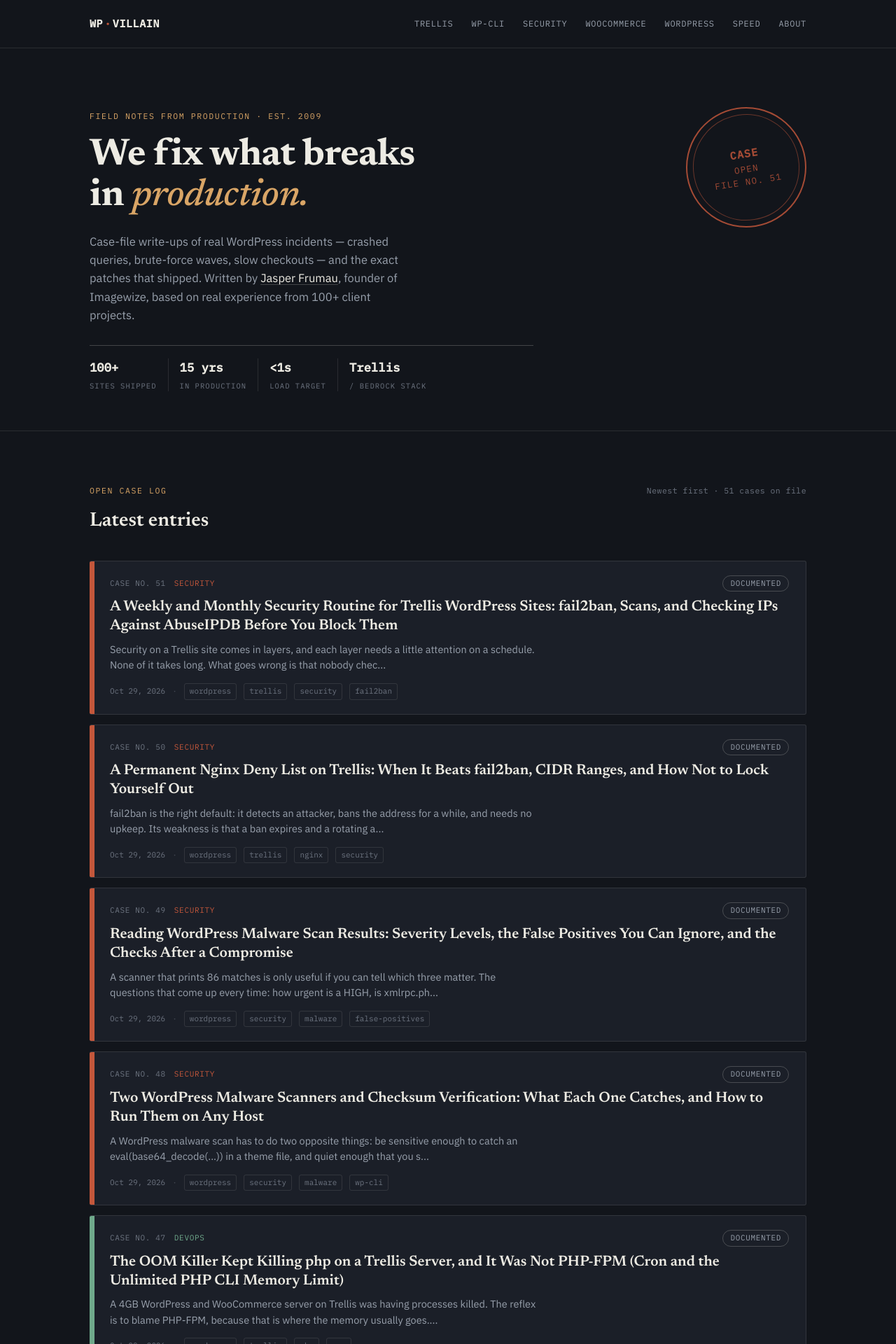
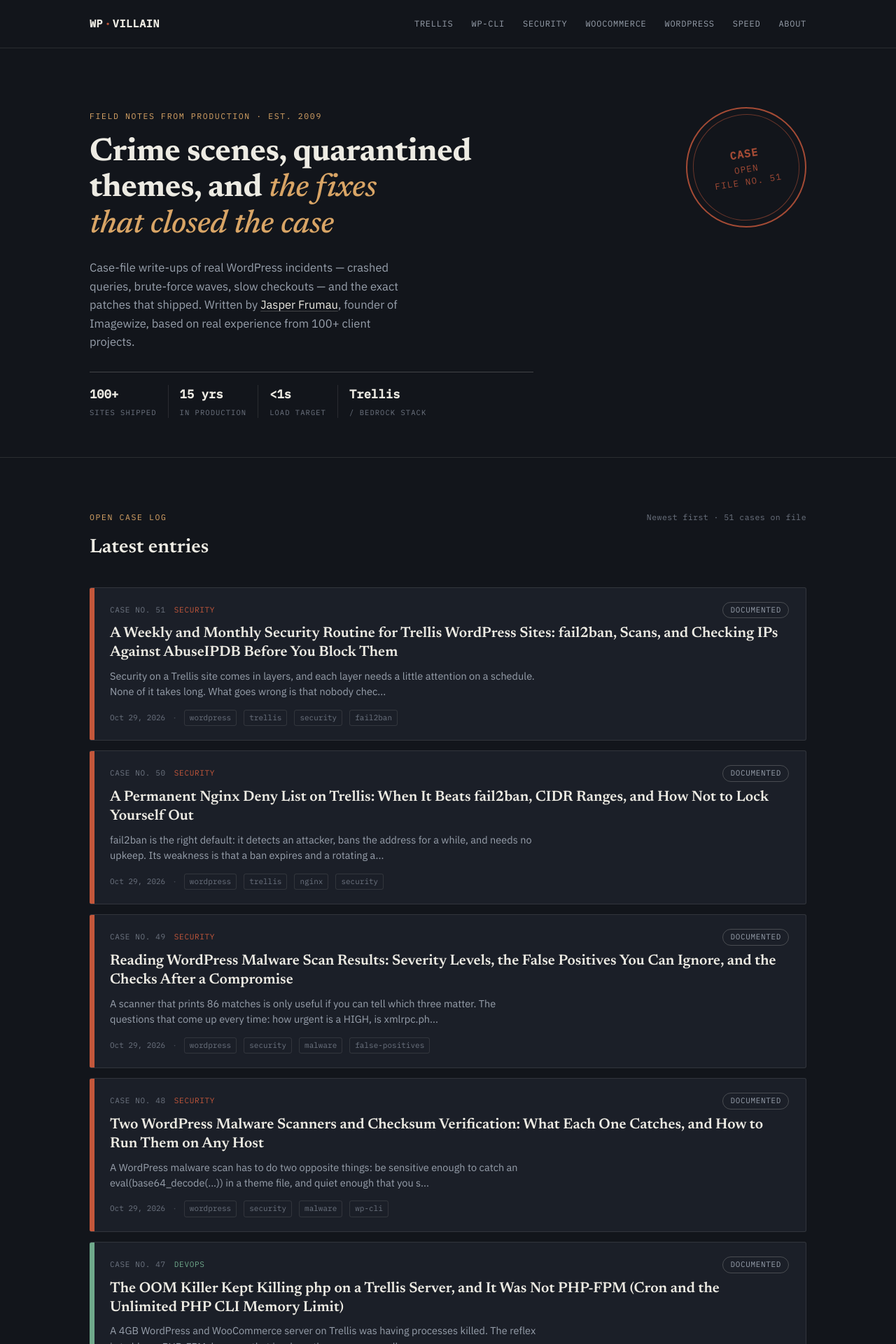
Before and after one commit to wpvillain/wpvillain.github.io, a Jekyll site: the page built from index.markdown, in a window 1280 px wide. Shown: the top 1920 px of the page at 70% size. Built offline with Jekyll 4.4.1, drawn with Linux system fonts in a browser that asks for light colours.

Commit message:
Set the home headline to the case-file tagline and let it wrap over two or three lines

```diff
--- a/_layouts/home.html
+++ b/_layouts/home.html
@@ -6,7 +6,7 @@
   <div class="wrap">
     <div>
       <p class="eyebrow hero-eyebrow">Field notes from production · est. 2009</p>
-      <h1>We fix what breaks in&nbsp;<em>production.</em></h1>
+      <h1>Crime scenes, quarantined themes, and <em>the fixes that closed the case</em></h1>
       <div class="hero-sub">
         {{ content }}
       </div>
--- a/assets/main.css
+++ b/assets/main.css
@@ -189,9 +189,11 @@
 .hero h1{
   font-family:var(--font-display);
   font-weight:700;
-  font-size:clamp(34px, 4.6vw, 54px);
-  line-height:1.08;
+  font-size:clamp(30px, 3.9vw, 46px);
+  line-height:1.12;
   letter-spacing:-.01em;
+  max-width:24em;
+  text-wrap:balance;
   margin:0 0 22px;
   color:var(--paper);
 }
```
